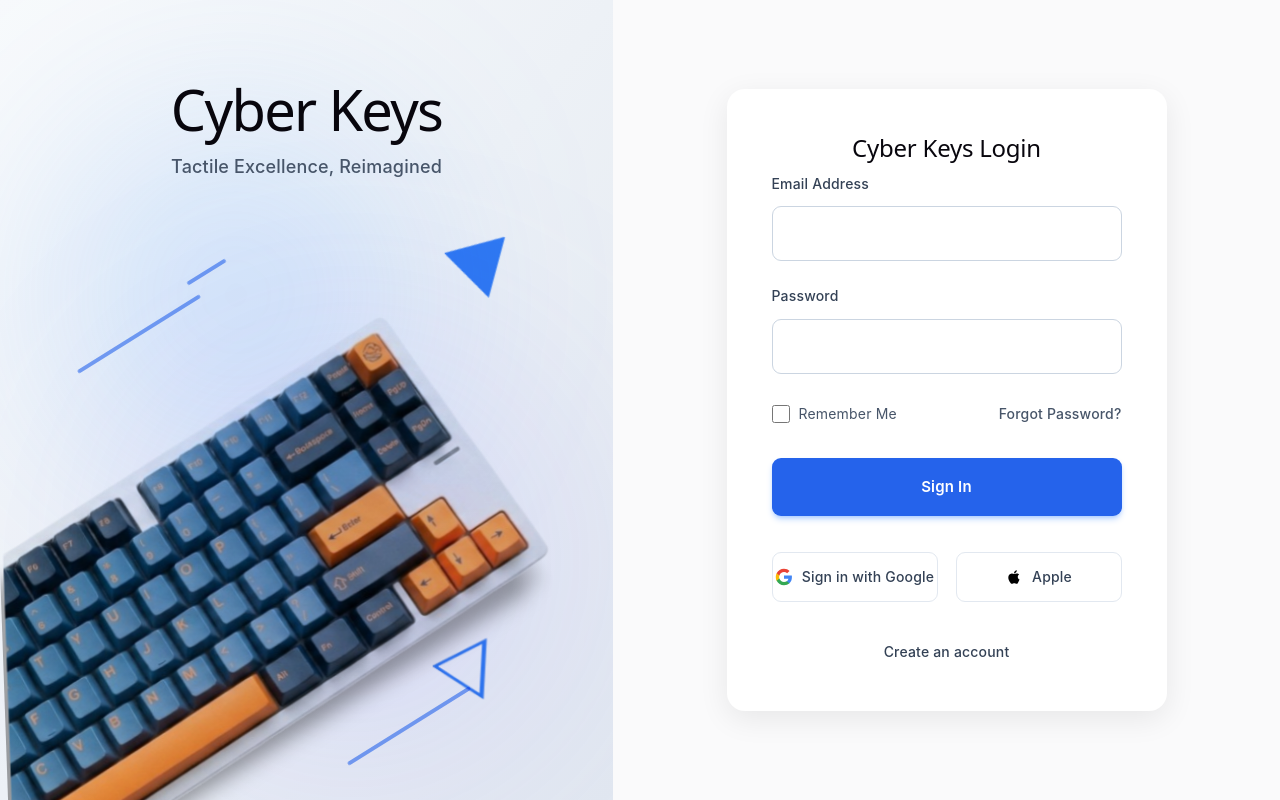
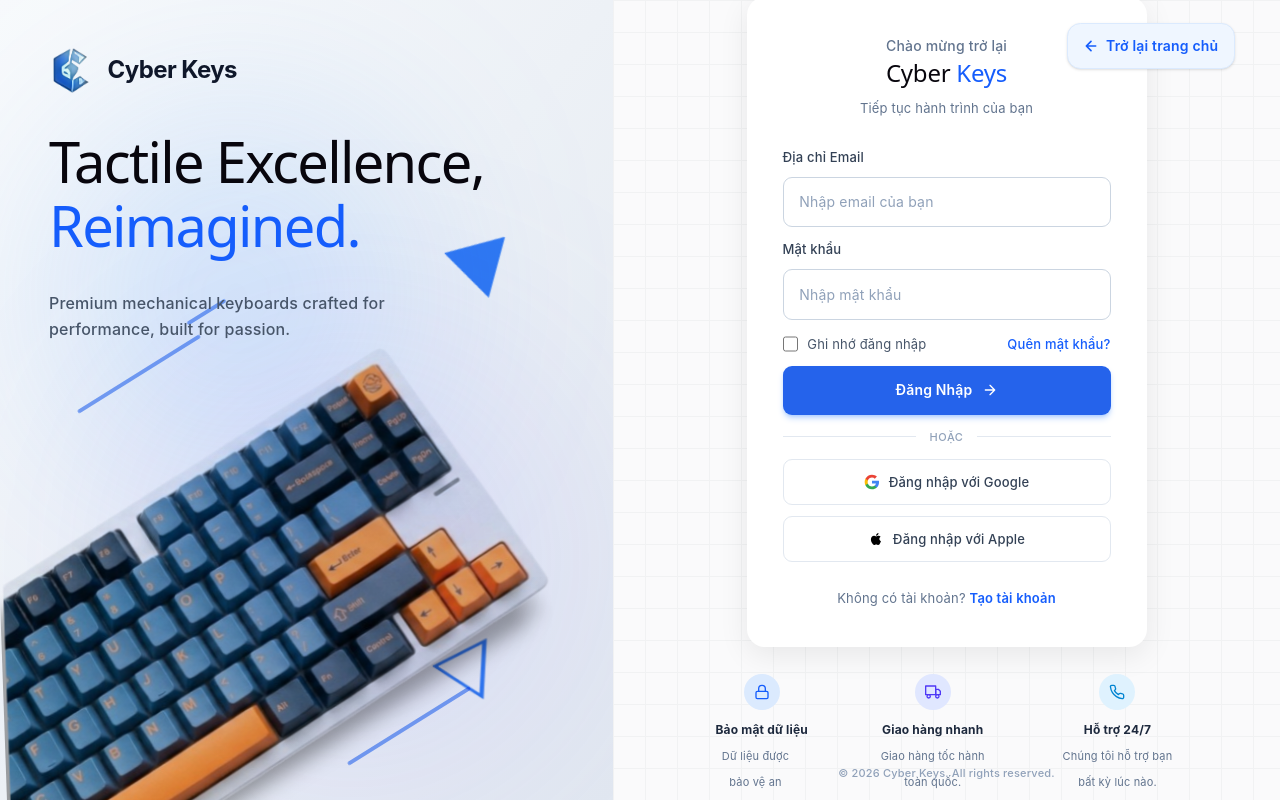
Before and after one commit to chuonghoai/Web_ShopKeyCap, a React (Vite) app: page /login in a window 1280 px wide. Built offline with nearby package versions, Linux system fonts and the light colour scheme.

Commit message:
fix: beautify login page

```diff
--- a/src/apps/pages/auth/authPage/authPage.tsx
+++ b/src/apps/pages/auth/authPage/authPage.tsx
@@ -2,18 +2,17 @@ import React, { useState } from 'react';
 import { LeftVisuals } from '../components/LeftVisuals';
 import { LoginForm } from '../components/LoginForm/loginForm';
 
-// Mock Component
 const RegisterForm = ({ onNavigate }: { onNavigate: any }) => (
-  <div className="text-center p-8 bg-white rounded-xl shadow-lg w-full max-w-md">
-    <h2 className="text-2xl font-bold mb-4">Register Form</h2>
-    <button onClick={() => onNavigate('login')} className="text-blue-600 underline">Back to Login</button>
+  <div className="text-center p-8 bg-white rounded-xl shadow-lg w-full max-w-md relative z-10">
+    <h2 className="text-2xl font-bold mb-4">Đăng Ký Tài Khoản</h2>
+    <button onClick={() => onNavigate('login')} className="text-blue-600 underline">Quay lại Đăng nhập</button>
   </div>
 );
 
 const ForgotPasswordForm = ({ onNavigate }: { onNavigate: any }) => (
-  <div className="text-center p-8 bg-white rounded-xl shadow-lg w-full max-w-md">
-    <h2 className="text-2xl font-bold mb-4">Forgot Password</h2>
-    <button onClick={() => onNavigate('login')} className="text-blue-600 underline">Back to Login</button>
+  <div className="text-center p-8 bg-white rounded-xl shadow-lg w-full max-w-md relative z-10">
+    <h2 className="text-2xl font-bold mb-4">Quên Mật Khẩu</h2>
+    <button onClick={() => onNavigate('login')} className="text-blue-600 underline">Quay lại Đăng nhập</button>
   </div>
 );
 
@@ -29,10 +28,84 @@ const LoginPage: React.FC = () => {
       <LeftVisuals />
 
       {/* Right side */}
-      <div className="flex-1 flex items-center justify-center h-full p-6 bg-white lg:bg-[#fafafb]">
-        {currentView === 'login' && <LoginForm onNavigate={setCurrentView} />}
-        {currentView === 'register' && <RegisterForm onNavigate={setCurrentView} />}
-        {currentView === 'forgot' && <ForgotPasswordForm onNavigate={setCurrentView} />}
+      <div className="flex-1 relative flex flex-col items-center justify-center h-full p-4 sm:p-6 bg-[#fafafb] overflow-hidden">
+
+        {/* Background grid */}
+        <div className="absolute inset-0 z-0 opacity-[0.03] pointer-events-none"
+          style={{
+            backgroundImage: 'linear-gradient(to right, #0f172a 1px, transparent 1px), linear-gradient(to bottom, #0f172a 1px, transparent 1px)',
+            backgroundSize: '32px 32px'
+          }}>
+        </div>
+
+        {/* Button back to home */}
+        <div className="absolute top-5 right-6 sm:right-10 z-20">
+          <button className="flex items-center gap-1.5 text-[14px] font-semibold text-blue-600 bg-blue-50 hover:bg-blue-100 hover:text-blue-800 transition-colors px-3.5 py-2 rounded-xl shadow-sm border border-blue-100">
+            <svg width="16" height="16" viewBox="0 0 24 24" fill="none" stroke="currentColor" strokeWidth="2.5" strokeLinecap="round" strokeLinejoin="round">
+              <path d="M19 12H5M12 19l-7-7 7-7" />
+            </svg>
+            Trở lại trang chủ
+          </button>
+        </div>
+
+        {/* Form Input */}
+        <div className="relative z-10 w-full flex justify-center mt-4">
+          {currentView === 'login' && <LoginForm onNavigate={setCurrentView} />}
+          {currentView === 'register' && <RegisterForm onNavigate={setCurrentView} />}
+          {currentView === 'forgot' && <ForgotPasswordForm onNavigate={setCurrentView} />}
+        </div>
+
+        {/* Info component */}
+        <div className="relative z-10 w-full max-w-[480px] mt-6 flex justify-between gap-2 px-2">
+
+          <div className="flex flex-col items-center text-center gap-1.5">
+            <div className="w-8 h-8 rounded-full bg-blue-100 flex items-center justify-center text-blue-600">
+              <svg width="16" height="16" viewBox="0 0 24 24" fill="none" stroke="currentColor" strokeWidth="2" strokeLinecap="round" strokeLinejoin="round">
+                <rect x="3" y="11" width="18" height="11" rx="2" ry="2"></rect>
+                <path d="M7 11V7a5 5 0 0 1 10 0v4"></path>
+              </svg>
+            </div>
+            <div>
+              <h4 className="text-[12px] font-bold text-slate-800">Bảo mật dữ liệu</h4>
+              <p className="text-[11px] text-slate-500 mt-0.5 max-w-[80px]">Dữ liệu được bảo vệ an toàn.</p>
+            </div>
+          </div>
+
+          <div className="flex flex-col items-center text-center gap-1.5">
+            <div className="w-8 h-8 rounded-full bg-indigo-100 flex items-center justify-center text-indigo-600">
+              <svg width="16" height="16" viewBox="0 0 24 24" fill="none" stroke="currentColor" strokeWidth="2" strokeLinecap="round" strokeLinejoin="round">
+                <rect x="1" y="3" width="15" height="13"></rect>
+                <polygon points="16 8 20 8 23 11 23 16 16 16 16 8"></polygon>
+                <circle cx="5.5" cy="18.5" r="2.5"></circle>
+                <circle cx="18.5" cy="18.5" r="2.5"></circle>
+              </svg>
+            </div>
+            <div>
+              <h4 className="text-[12px] font-bold text-slate-800">Giao hàng nhanh</h4>
+              <p className="text-[11px] text-slate-500 mt-0.5 max-w-[120px]">Giao hàng tốc hành toàn quốc.</p>
+            </div>
+          </div>
+
+          <div className="flex flex-col items-center text-center gap-1.5">
+            <div className="w-8 h-8 rounded-full bg-sky-100 flex items-center justify-center text-sky-600">
+              <svg width="16" height="16" viewBox="0 0 24 24" fill="none" stroke="currentColor" strokeWidth="2" strokeLinecap="round" strokeLinejoin="round">
+                <path d="M22 16.92v3a2 2 0 0 1-2.18 2 19.79 19.79 0 0 1-8.63-3.07 19.5 19.5 0 0 1-6-6 19.79 19.79 0 0 1-3.07-8.67A2 2 0 0 1 4.11 2h3a2 2 0 0 1 2 1.72 12.84 12.84 0 0 0 .7 2.81 2 2 0 0 1-.45 2.11L8.09 9.91a16 16 0 0 0 6 6l1.27-1.27a2 2 0 0 1 2.11-.45 12.84 12.84 0 0 0 2.81.7A2 2 0 0 1 22 16.92z"></path>
+              </svg>
+            </div>
+            <div>
+              <h4 className="text-[12px] font-bold text-slate-800">Hỗ trợ 24/7</h4>
+              <p className="text-[11px] text-slate-500 mt-0.5 max-w-[120px]">Chúng tôi hỗ trợ bạn bất kỳ lúc nào.</p>
+            </div>
+          </div>
+
+        </div>
+
+        <div className="absolute bottom-3 text-center w-full z-10">
+          <p className="text-[11px] text-slate-400 font-medium">
+            © 2026 Cyber Keys. All rights reserved.
+          </p>
+        </div>
+
       </div>
     </div>
   );
--- a/src/apps/pages/auth/components/LeftVisuals.tsx
+++ b/src/apps/pages/auth/components/LeftVisuals.tsx
@@ -3,11 +3,11 @@ import React from 'react';
 import keyboardImg from './assets/keyboard.png';
 import triangleImg from './assets/triangle.png';
 import triangleHollowImg from './assets/triangle_hollow.png';
+import logoImg from '../../../../assets/logo.png';
 
 export const LeftVisuals: React.FC = () => {
     return (
         <div className="hidden lg:flex flex-1 relative bg-gradient-to-br from-[#f8fafc] to-[#e2e8f0] overflow-hidden">
-
             <style>
                 {`
                 @keyframes float-keyboard {
@@ -37,21 +37,34 @@ export const LeftVisuals: React.FC = () => {
             <div className="absolute top-[15%] left-[10%] w-[350px] h-[350px] bg-blue-400/20 rounded-full blur-[100px] z-0 pointer-events-none"></div>
             <div className="absolute bottom-[5%] right-[10%] w-[400px] h-[400px] bg-indigo-500/15 rounded-full blur-[120px] z-0 pointer-events-none"></div>
 
-            <div className="absolute top-[8%] w-full text-center z-20 pointer-events-none">
-                <h1 className="text-[46px] font-extrabold text-[#0f172a] tracking-tight">Cyber Keys</h1>
-                <p className="text-[#475569] text-[18px] mt-3 font-medium">Tactile Excellence, Reimagined</p>
+            {/* Logo, brand name and sub title */}
+            <div className="absolute top-[6%] left-[8%] z-20 pointer-events-none">
+                <div className="flex items-center gap-3 mb-8">
+                    <img src={logoImg} alt="Cyber Keys Logo" className="w-10 h-10 object-contain" />
+                    <span className="text-[24px] font-bold text-[#0f172a] tracking-tight">Cyber Keys</span>
+                </div>
+
+                <div>
+                    <h1 className="text-[48px] font-extrabold text-[#0f172a] leading-[1.15] tracking-tight">
+                        Tactile Excellence,<br />
+                        <span className="text-blue-600">Reimagined.</span>
+                    </h1>
+                    <p className="text-[#475569] text-[16px] mt-4 font-medium max-w-[400px] leading-relaxed">
+                        Premium mechanical keyboards crafted for performance, built for passion.
+                    </p>
+                </div>
             </div>
 
             {/* Keyboard */}
             <img
                 src={keyboardImg}
                 alt="Mechanical Keyboard"
-                className="absolute -bottom-3 -left-0 w-[90%] max-w-none z-10 object-contain animate-keyboard pointer-events-none mix-blend-multiply"
+                className="absolute -bottom-10 -left-0 w-[90%] max-w-none z-10 object-contain animate-keyboard pointer-events-none mix-blend-multiply"
             />
 
             {/* Line straigth */}
-            <div className="absolute left-[11%] bottom-[58%] w-32 h-[4px] bg-[#2563eb] transform -rotate-20 rounded-full z-0 opacity-60 animate-line pointer-events-none"></div>
-            <div className="absolute left-[30%] bottom-[65.8%] w-10 h-[4px] bg-[#2563eb] transform -rotate-20 rounded-full z-0 opacity-60 animate-line pointer-events-none"></div>
+            <div className="absolute left-[11%] bottom-[53%] w-32 h-[4px] bg-[#2563eb] transform -rotate-20 rounded-full z-0 opacity-60 animate-line pointer-events-none"></div>
+            <div className="absolute left-[30%] bottom-[60.8%] w-10 h-[4px] bg-[#2563eb] transform -rotate-20 rounded-full z-0 opacity-60 animate-line pointer-events-none"></div>
             <div className="absolute left-[55%] bottom-[9%] w-32 h-[4px] bg-[#2563eb] transform -rotate-20 rounded-full z-0 opacity-60 animate-line pointer-events-none"></div>
 
             {/* Triangle */}
--- a/src/apps/pages/auth/components/LoginForm/loginForm.tsx
+++ b/src/apps/pages/auth/components/LoginForm/loginForm.tsx
@@ -14,20 +14,28 @@ export const LoginForm: React.FC<LoginFormProps> = ({ onNavigate }) => {
     };
 
     return (
-        <div className="w-full max-w-[440px] bg-white p-10 rounded-2xl shadow-[0_8px_30px_rgb(0,0,0,0.08)]">
-            <h2 className="text-[28px] font-bold text-center text-[#0f172a] mb-8">
-                Cyber Keys Login
-            </h2>
+        <div className="w-full max-w-[400px] bg-white p-6 sm:p-8 rounded-2xl shadow-[0_8px_30px_rgb(0,0,0,0.08)]">
 
-            <form onSubmit={handleSubmit} className="space-y-5">
+            {/* Title */}
+            <div className="text-center mb-5">
+                <p className="text-[14px] text-slate-500 font-medium">Chào mừng trở lại</p>
+                <h2 className="text-[28px] font-bold text-[#0f172a] mt-0.5 tracking-tight">
+                    Cyber <span className="text-blue-600">Keys</span>
+                </h2>
+                <p className="text-[13px] text-slate-500 mt-1">Tiếp tục hành trình của bạn</p>
+            </div>
+
+            {/* Form input login */}
+            <form onSubmit={handleSubmit} className="space-y-2">
                 <div>
-                    <label htmlFor="email" className="block text-[14px] font-medium text-[#334155] mb-2">
-                        Email Address
+                    <label htmlFor="email" className="block text-[13px] font-medium text-[#334155] mb-1.5">
+                        Địa chỉ Email
                     </label>
                     <input
                         type="email"
                         id="email"
-                        className="w-full px-4 py-3 rounded-lg border border-[#cbd5e1] text-[#0f172a] focus:outline-none focus:border-[#2563eb] focus:ring-1 focus:ring-[#2563eb] transition-colors"
+                        placeholder="Nhập email của bạn"
+                        className="w-full px-3.5 py-2.5 rounded-lg border border-[#cbd5e1] text-[#0f172a] focus:outline-none focus:border-[#2563eb] focus:ring-1 focus:ring-[#2563eb] transition-colors placeholder:text-slate-400 text-[14px]"
                         value={email}
                         onChange={(e) => setEmail(e.target.value)}
                         required
@@ -35,75 +43,86 @@ export const LoginForm: React.FC<LoginFormProps> = ({ onNavigate }) => {
                 </div>
 
                 <div>
-                    <label htmlFor="password" className="block text-[14px] font-medium text-[#334155] mb-2">
-                        Password
+                    <label htmlFor="password" className="block text-[13px] font-medium text-[#334155] mb-1.5">
+                        Mật khẩu
                     </label>
                     <input
                         type="password"
                         id="password"
-                        className="w-full px-4 py-3 rounded-lg border border-[#cbd5e1] text-[#0f172a] focus:outline-none focus:border-[#2563eb] focus:ring-1 focus:ring-[#2563eb] transition-colors"
+                        placeholder="Nhập mật khẩu"
+                        className="w-full px-3.5 py-2.5 rounded-lg border border-[#cbd5e1] text-[#0f172a] focus:outline-none focus:border-[#2563eb] focus:ring-1 focus:ring-[#2563eb] transition-colors placeholder:text-slate-400 text-[14px]"
                         value={password}
                         onChange={(e) => setPassword(e.target.value)}
                         required
                     />
                 </div>
 
-                <div className="flex items-center justify-between pt-1">
+                <div className="flex items-center justify-between pt-0.5">
                     <label className="flex items-center gap-2 cursor-pointer">
                         <input
                             type="checkbox"
-                            className="w-4 h-4 rounded border-gray-300 text-[#2563eb] focus:ring-[#2563eb]"
+                            className="w-3.5 h-3.5 rounded border-gray-300 text-[#2563eb] focus:ring-[#2563eb]"
                         />
-                        <span className="text-[14px] text-[#475569]">Remember Me</span>
+                        <span className="text-[13px] text-[#475569]">Ghi nhớ đăng nhập</span>
                     </label>
                     <button
                         type="button"
                         onClick={() => onNavigate('forgot')}
-                        className="text-[14px] text-[#475569] hover:text-[#2563eb] font-medium transition-colors"
+                        className="text-[13px] text-blue-600 hover:text-blue-800 font-medium transition-colors"
                     >
-                        Forgot Password?
+                        Quên mật khẩu?
                     </button>
                 </div>
 
                 <button
                     type="submit"
-                    className="w-full py-3.5 bg-[#2563eb] hover:bg-[#1d4ed8] text-white rounded-lg font-semibold text-[15px] transition-colors mt-2 shadow-md shadow-blue-500/30"
+                    className="w-full flex items-center justify-center gap-2 py-2.5 bg-[#2563eb] hover:bg-[#1d4ed8] text-white rounded-lg font-semibold text-[14px] transition-colors mt-1 shadow-md shadow-blue-500/30"
                 >
-                    Sign In
+                    Đăng Nhập
+                    <svg width="16" height="16" viewBox="0 0 24 24" fill="none" stroke="currentColor" strokeWidth="2" strokeLinecap="round" strokeLinejoin="round">
+                        <path d="M5 12h14M12 5l7 7-7 7" />
+                    </svg>
                 </button>
             </form>
 
-            <div className="mt-8 flex gap-4">
+            <div className="flex items-center gap-3 my-2">
+                <div className="flex-1 h-px bg-slate-200"></div>
+                <span className="text-[11px] text-slate-400 font-medium uppercase tracking-wider">Hoặc</span>
+                <div className="flex-1 h-px bg-slate-200"></div>
+            </div>
+
+            <div className="flex flex-col gap-2.5">
                 <button
                     type="button"
-                    className="flex-1 flex items-center justify-center gap-2 py-2.5 border border-[#e2e8f0] rounded-lg hover:bg-gray-50 transition-colors text-[14px] font-medium text-[#334155]"
+                    className="w-full flex items-center justify-center gap-2 py-2 border border-[#e2e8f0] rounded-lg hover:bg-gray-50 transition-colors text-[13px] font-medium text-[#334155]"
                 >
-                    <svg width="18" height="18" viewBox="0 0 24 24" xmlns="http://www.w3.org/2000/svg">
+                    <svg width="16" height="16" viewBox="0 0 24 24" xmlns="http://www.w3.org/2000/svg">
                         <path d="M22.56 12.25c0-.78-.07-1.53-.2-2.25H12v4.26h5.92c-.26 1.37-1.04 2.53-2.21 3.31v2.77h3.57c2.08-1.92 3.28-4.74 3.28-8.09z" fill="#4285F4" />
                         <path d="M12 23c2.97 0 5.46-.98 7.28-2.66l-3.57-2.77c-.98.66-2.23 1.06-3.71 1.06-2.86 0-5.29-1.93-6.16-4.53H2.18v2.84C3.99 20.53 7.7 23 12 23z" fill="#34A853" />
                         <path d="M5.84 14.09c-.22-.66-.35-1.36-.35-2.09s.13-1.43.35-2.09V7.07H2.18C1.43 8.55 1 10.22 1 12s.43 3.45 1.18 4.93l2.85-2.22.81-.62z" fill="#FBBC05" />
                         <path d="M12 5.38c1.62 0 3.06.56 4.21 1.64l3.15-3.15C17.45 2.09 14.97 1 12 1 7.7 1 3.99 3.47 2.18 7.07l3.66 2.84c.87-2.6 3.3-4.53 6.16-4.53z" fill="#EA4335" />
                     </svg>
-                    Sign in with Google
+                    Đăng nhập với Google
                 </button>
 
                 <button
                     type="button"
-                    className="flex-1 flex items-center justify-center gap-2 py-2.5 border border-[#e2e8f0] rounded-lg hover:bg-gray-50 transition-colors text-[14px] font-medium text-[#334155]"
+                    className="w-full flex items-center justify-center gap-2 py-2 border border-[#e2e8f0] rounded-lg hover:bg-gray-50 transition-colors text-[13px] font-medium text-[#334155]"
                 >
-                    <svg width="18" height="18" viewBox="0 0 24 24" fill="black" xmlns="http://www.w3.org/2000/svg">
+                    <svg width="16" height="16" viewBox="0 0 24 24" fill="black" xmlns="http://www.w3.org/2000/svg">
                         <path d="M17.05 20.28c-.98.95-2.05.8-3.08.35-1.09-.46-2.09-.48-3.24 0-1.44.62-2.2.44-3.06-.35C2.79 15.25 3.51 7.59 9.05 7.31c1.35.07 2.29.74 3.08.8 1.18-.19 2.24-.86 3.44-.88 1.5-.06 2.62.62 3.35 1.54-2.82 1.6-2.31 5.48.51 6.55-.65 1.64-1.51 3.22-2.38 4.96zM12.03 7.25c-.15-2.23 1.66-4.07 3.74-4.25.33 2.37-1.89 4.31-3.74 4.25z" />
                     </svg>
-                    Apple
+                    Đăng nhập với Apple
                 </button>
             </div>
 
-            <div className="mt-8 text-center">
+            <div className="mt-5 text-center text-[13px] text-slate-500">
+                Không có tài khoản?{' '}
                 <button
                     onClick={() => onNavigate('register')}
-                    className="text-[14px] text-[#334155] font-medium hover:text-[#2563eb] transition-colors"
+                    className="text-blue-600 font-semibold hover:underline transition-colors"
                 >
-                    Create an account
+                    Tạo tài khoản
                 </button>
             </div>
         </div>
```
Also changed, not shown: src/assets/logo.PNG (added), 1 other file (tests, documents, lock files or other folders).
